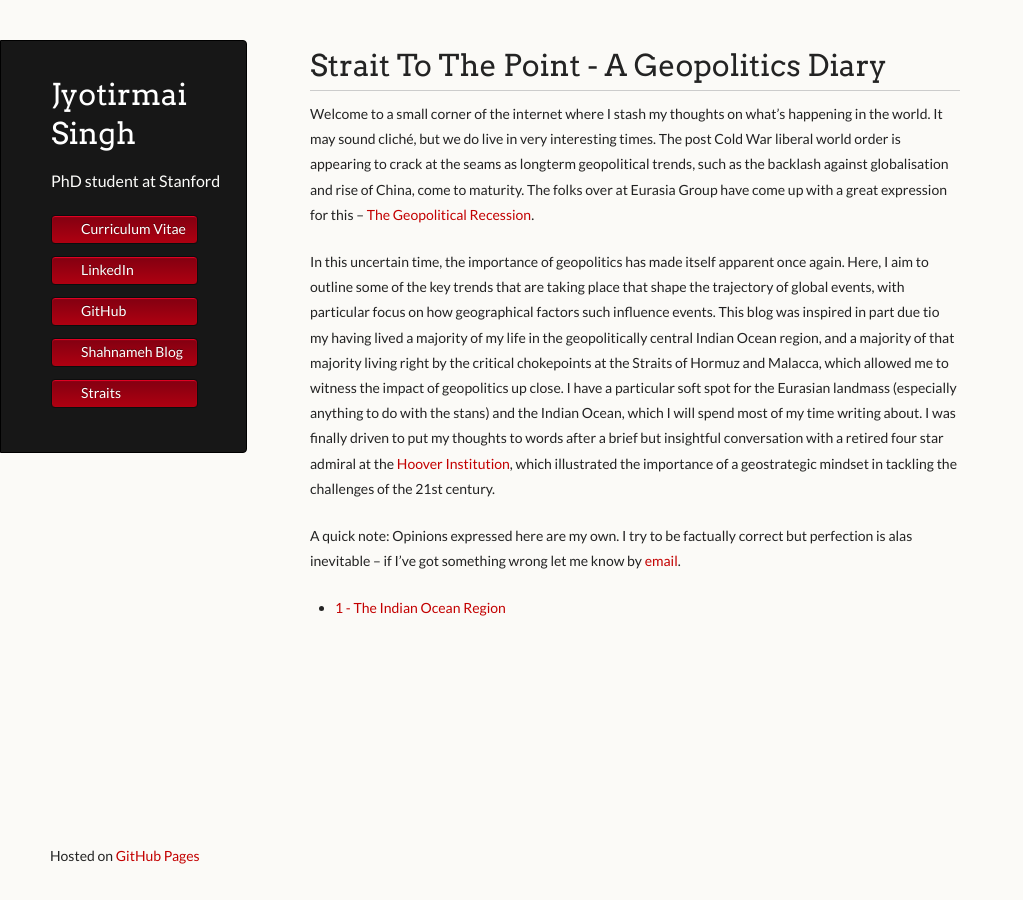
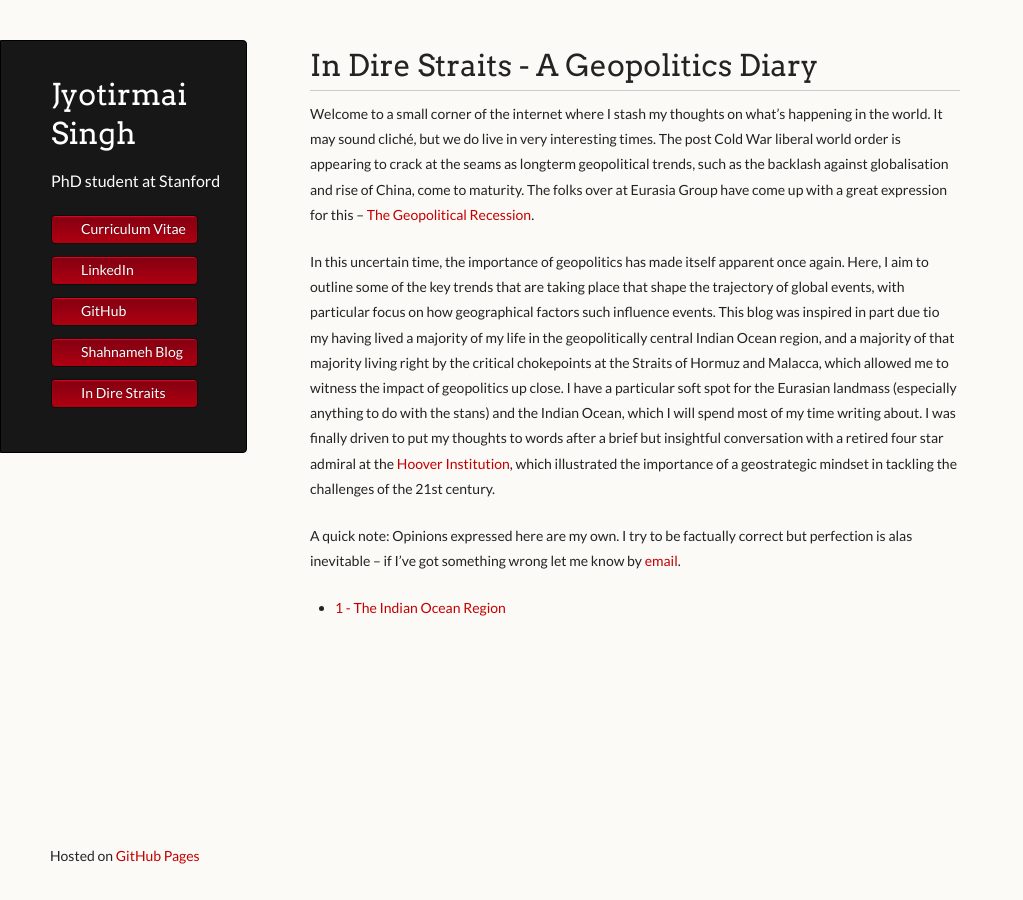
Before and after one commit to joe-singh/joe-singh.github.io, a Jekyll site: the page built from straits.md, in a window 1280 px wide. Shown: the whole page, without its empty margins (0-1023 px from the left). Built offline with Jekyll 4.4.1, drawn with Linux system fonts in a browser that asks for light colours.

Commit message:
change name

```diff
--- a/_layouts/default.html
+++ b/_layouts/default.html
@@ -28,7 +28,7 @@
           <li><a class="buttons" href="https://www.linkedin.com/in/jyotirmai-singh/">LinkedIn</a></li>
           <li><a class="buttons" href="{{ site.github.owner_url }}">GitHub</a></li>
           <li><a class="buttons" href="/shahnameh_blog.html">Shahnameh Blog</a></li>
-          <li><a class="buttons" href="/straits.html">Straits</a></li>
+          <li><a class="buttons" href="/straits.html">In Dire Straits</a></li>
           <!--<li><a class="buttons" href="../index.html">Home</a></li>-->
         </ul>
 
--- a/straits.md
+++ b/straits.md
@@ -10,7 +10,7 @@ There should be whitespace between paragraphs.
 
 There should be whitespace between paragraphs. We recommend including a README, or a file with information about your project.
 --->
-# Strait To The Point - A Geopolitics Diary
+# In Dire Straits - A Geopolitics Diary
 
 Welcome to a small corner of the internet where I stash my thoughts on what's happening in the world. It may sound
 cliché, but we do live in very interesting times. The post Cold War liberal world order is appearing to crack at the seams
```
